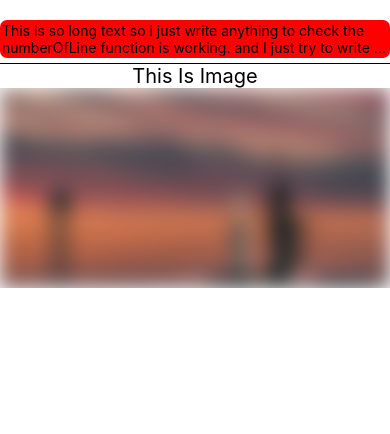
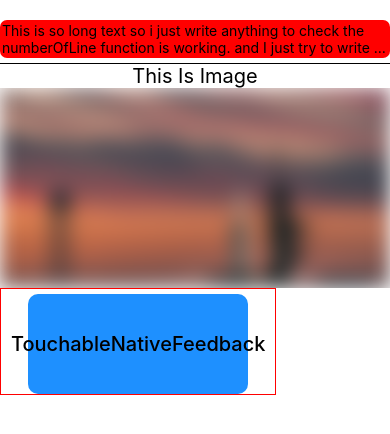
Before and after one commit to nandirchrd/learning-react-native-with-mosh, a React Native app: screen / in a window 390 px wide. Shown: the top 434 px of the page. Built offline with nearby package versions, Linux system fonts and the light colour scheme.

Commit message:
fundamental/concept->touchables

```diff
--- a/App.js
+++ b/App.js
@@ -1,4 +1,11 @@
-import { View, StyleSheet, Text, Image } from 'react-native';
+import {
+	View,
+	StyleSheet,
+	Text,
+	Image,
+	TouchableOpacity,
+	TouchableNativeFeedback,
+} from 'react-native';
 import SpaceX from './app/assets/images/space-x.jpg';
 
 const longText =
@@ -20,12 +27,36 @@ export default function App() {
 				}}>
 				This Is Image
 			</Text>
+			<TouchableOpacity>
 				<Image
 					blurRadius={10}
 					fadeDuration={1000}
 					source={SpaceX}
 					style={styles.img}
 				/>
+			</TouchableOpacity>
+			<TouchableNativeFeedback>
+				<View
+					style={{
+						backgroundColor: 'dodgerblue',
+						width: '80%',
+						height: 100,
+						alignSelf: 'center',
+						borderRadius: 10,
+						marginTop: 5,
+						justifyContent: 'center',
+						alignItems: 'center',
+					}}>
+					<Text
+						style={{
+							fontSize: 20,
+							padding: 10,
+							fontWeight: '500',
+						}}>
+						TouchableNativeFeedback
+					</Text>
+				</View>
+			</TouchableNativeFeedback>
 		</View>
 	);
 }
```
Also changed, not shown: notes/#1-concept.md (+7 -4 lines). Lines whose indentation alone changed are shown as unchanged.
